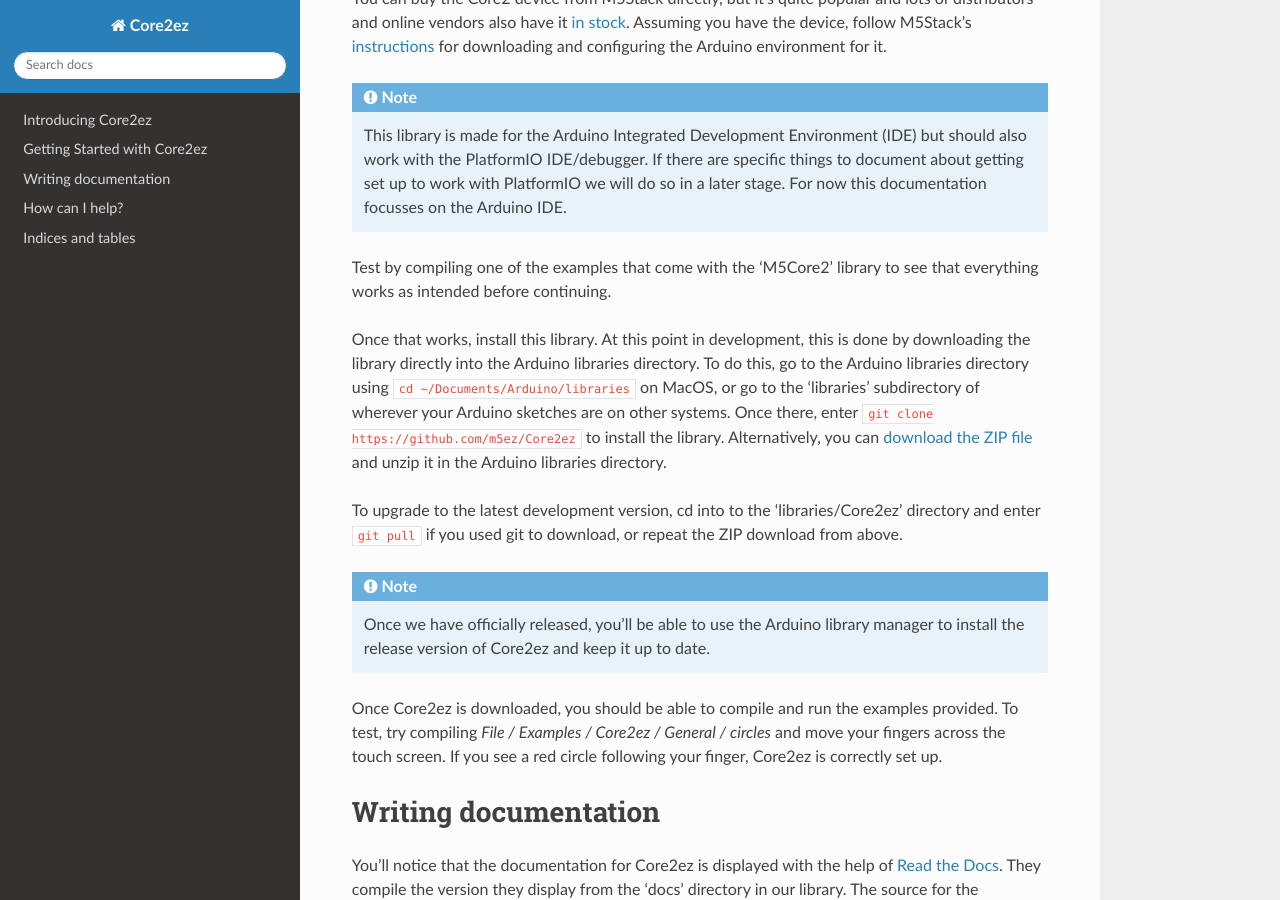
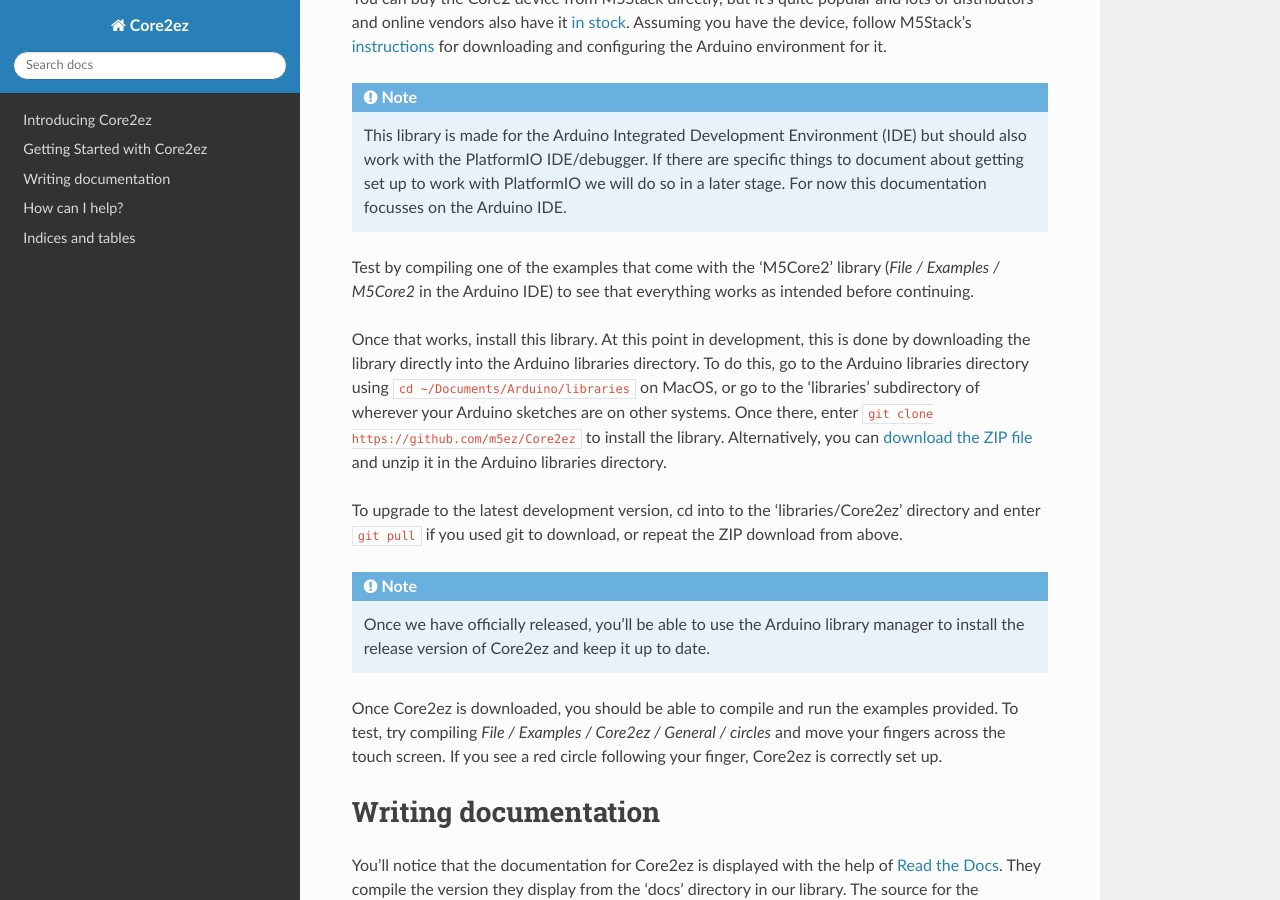
Before and after one commit to M5ez/Core2ez, a Sphinx documentation site: the page built from docs/index.rst, in a window 1280 px wide and 900 px high, scrolled down 1229 px. Built offline with Sphinx 7.4.7 and the Read the Docs theme 2.0.0, drawn with Linux system fonts in a browser that asks for light colours.

```diff
--- a/docs/index.rst
+++ b/docs/index.rst
@@ -35,7 +35,7 @@ You can buy the Core2 device from M5Stack directly, but it's quite popular and l
 
     This library is made for the Arduino Integrated Development Environment (IDE) but should also work with the PlatformIO IDE/debugger. If there are specific things to document about getting set up to work with PlatformIO we will do so in a later stage. For now this documentation focusses on the Arduino IDE.
 
-Test by compiling one of the examples that come with the 'M5Core2' library to see that everything works as intended before continuing.
+Test by compiling one of the examples that come with the 'M5Core2' library (`File / Examples / M5Core2` in the Arduino IDE) to see that everything works as intended before continuing.
 
 Once that works, install this library. At this point in development, this is done by downloading the library directly into the Arduino libraries directory. To do this, go to the Arduino libraries directory using ``cd ~/Documents/Arduino/libraries`` on MacOS, or go to the 'libraries' subdirectory of wherever your Arduino sketches are on other systems. Once there, enter ``git clone https://github.com/m5ez/Core2ez`` to install the library. Alternatively, you can `download the ZIP file <https://github.com/M5ez/Core2ez/archive/master.zip>`_ and unzip it in the Arduino libraries directory.
 
```
Also changed, not shown: docs/README.md (added, +3 -0 lines).
